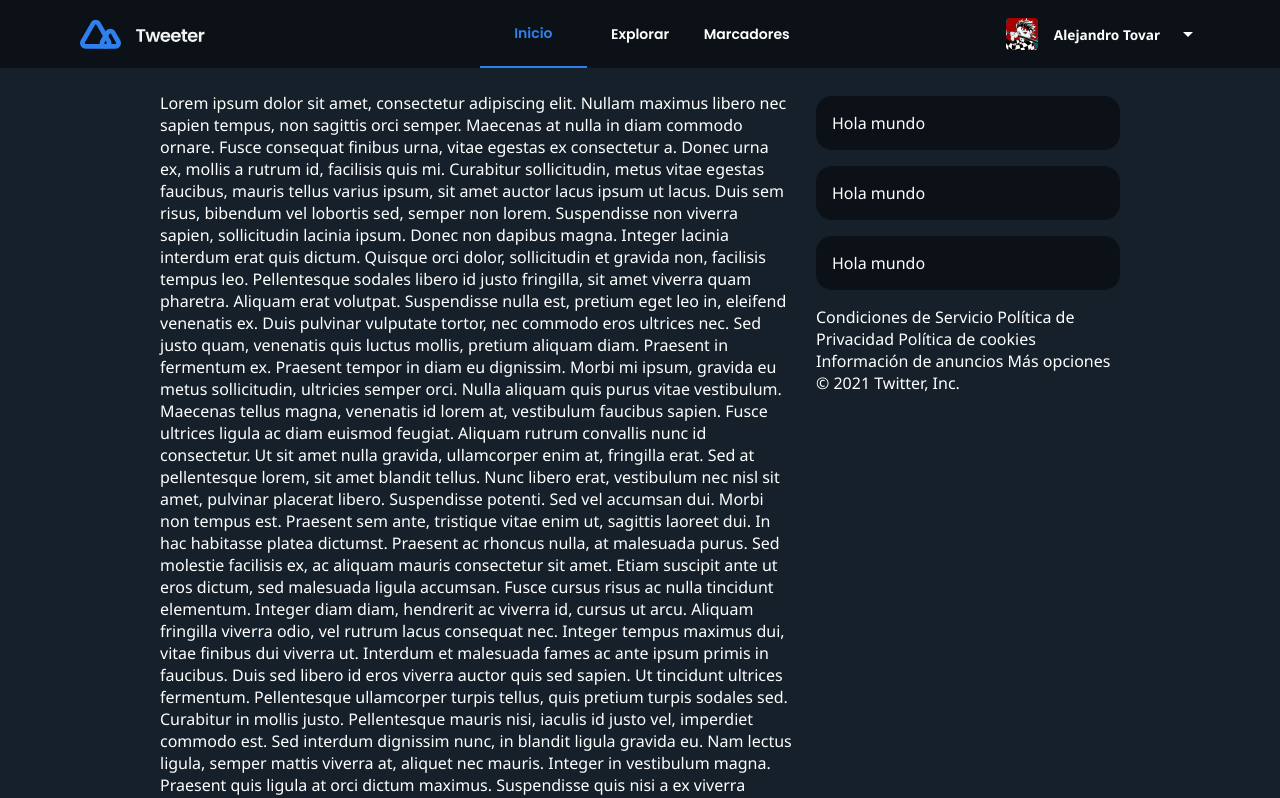
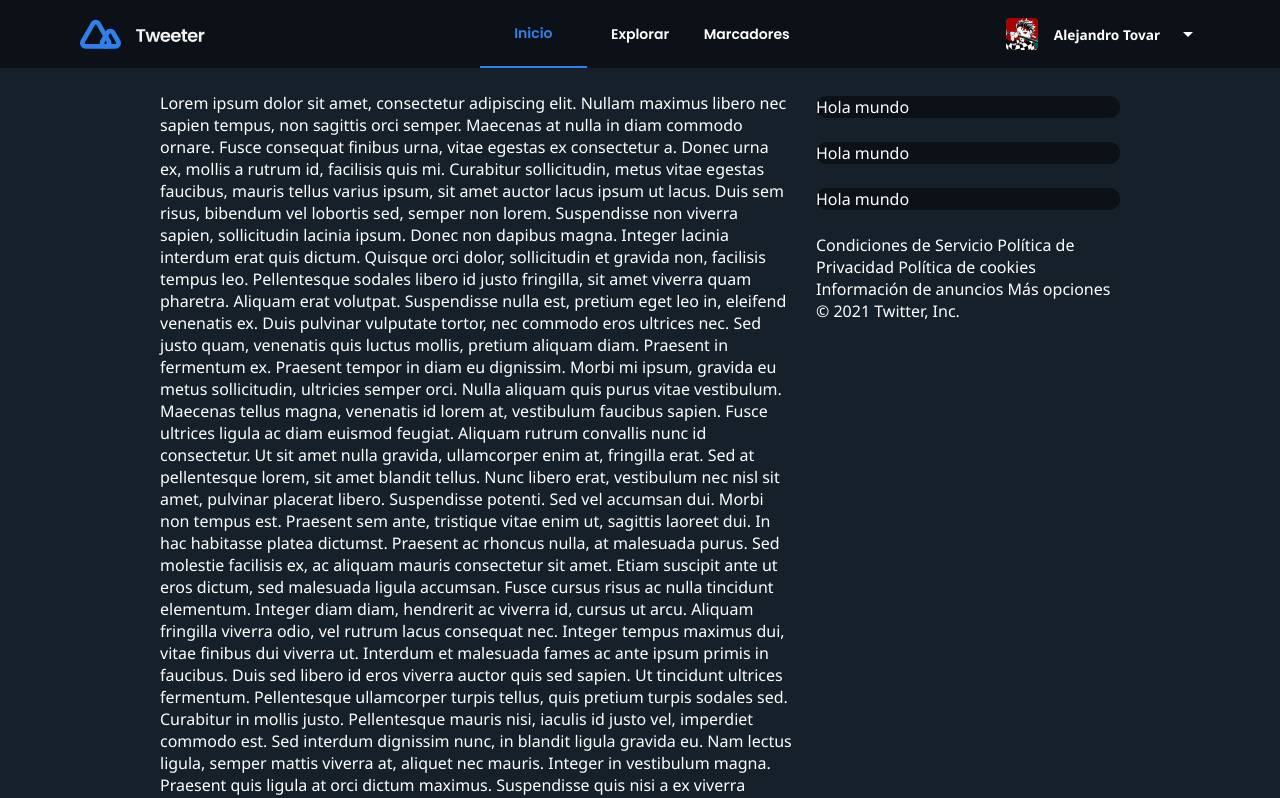
Before and after one commit to Alejandro095/tweeter, a Next.js app: page / in a window 1280 px wide. Shown: the top 798 px of the page. Built offline with nearby package versions, Linux system fonts and the light colour scheme.

Commit message:
Mejora de validaciones en componente Aside

```diff
--- a/src/components/layout/aside/index.js
+++ b/src/components/layout/aside/index.js
@@ -8,11 +8,10 @@
     const stylesChildren = {
         backgroundColor:"var(--secondary-color)",
         borderRadius: "var(--border-radius)",
-        marginBottom: "1rem",
-        padding:"1rem"
+        marginBottom: "1.5rem"
     };
 
-    if(children.type != "div" ) {
+    if( typeof children.type == "symbol" ) {
         return (
 
             <div className={styles.layout}>
@@ -22,7 +21,7 @@
                  </div>
             </div>
         )
-    } else {
+    } else if (typeof children.type == "string") {
         return (
             <div className={styles.layout}>
                 <div className={styles.container}>
@@ -31,6 +30,16 @@
                  </div>
             </div>
         )
+    } else {
+        const AsideRender = children.type;
+        return (
+            <div className={styles.layout}>
+                <div className={styles.container}>
+                    <aside> <AsideRender {...children.props} /> </aside>
+                    <Footer/>
+                 </div>
+            </div>
+        )
     }
 
 }
```
